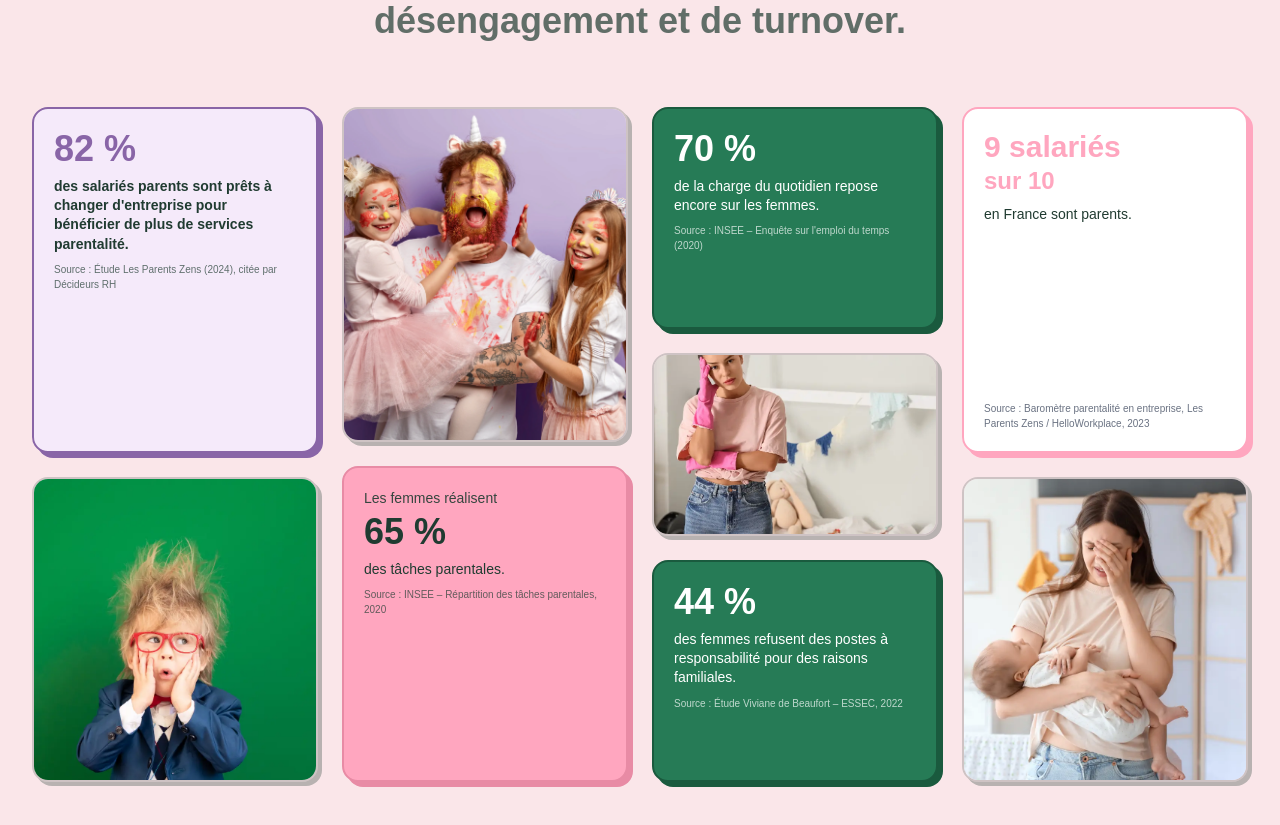
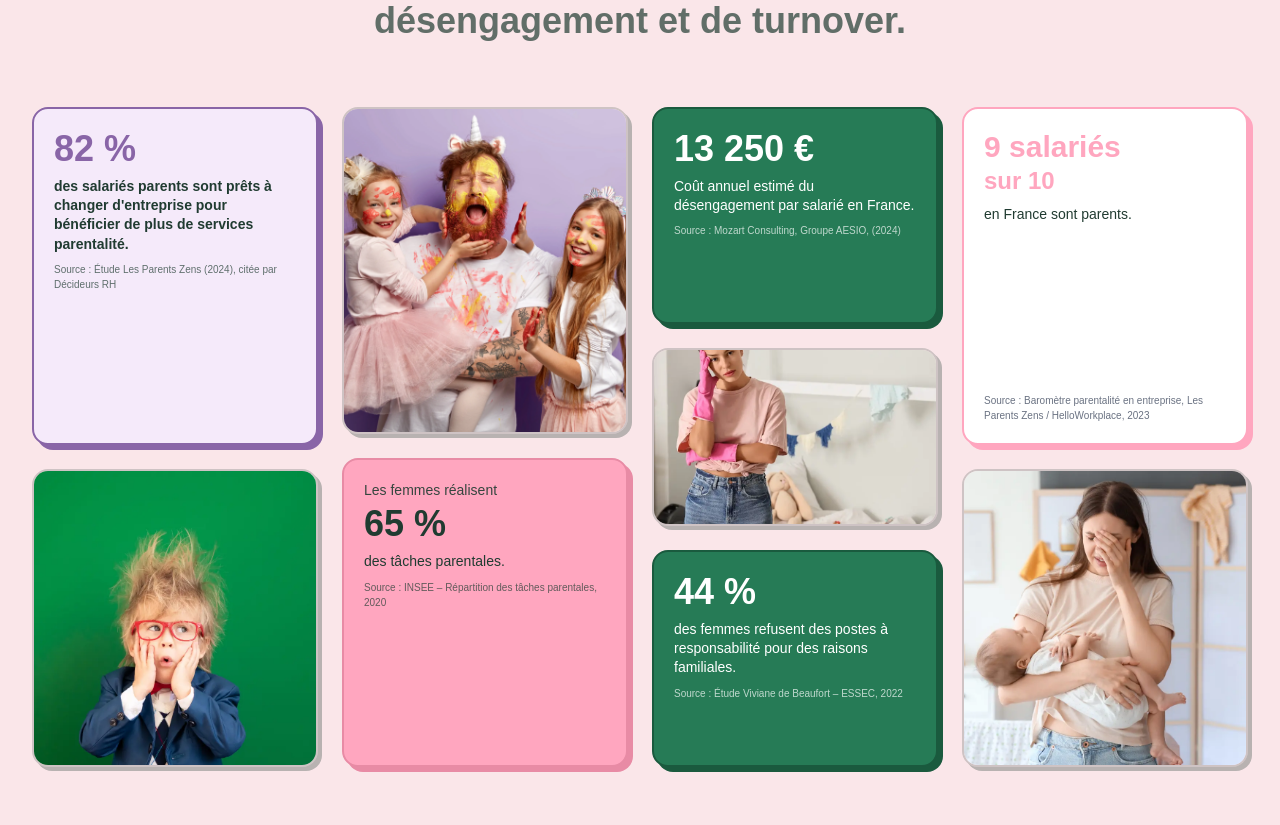
Before and after one commit to HappyTheo/happydarons-web, a React (Vite) app: page / in a window 1280 px wide. Shown: the part 3620-4445 px from the top of the page. Built offline with nearby package versions, Linux system fonts and the light colour scheme; a web font is replaced by a local one.

Commit message:
Modif Cards

```diff
--- a/src/app/components/ConstatSection.tsx
+++ b/src/app/components/ConstatSection.tsx
@@ -53,12 +53,12 @@ export function ConstatSection() {
 					<div className="col-span-1 row-span-2 flex flex-col gap-3 lg:gap-6">
 						{/* Card 2 - 70% */}
 						<div className="flex-1 bg-[#267b56] rounded-2xl p-3 lg:p-5 text-white border-2 border-[#1a5a3e] shadow-[3px_3px_0px_0px_rgba(26,90,62,1)] lg:shadow-[5px_5px_0px_0px_rgba(26,90,62,1)] active:shadow-[1px_1px_0px_0px_rgba(26,90,62,1)] active:translate-x-[2px] active:translate-y-[2px] hover:shadow-[2px_2px_0px_0px_rgba(26,90,62,1)] hover:translate-x-[3px] hover:translate-y-[3px] transition-all cursor-pointer">
-							<p className="text-2xl lg:text-4xl font-bold mb-1 lg:mb-2">70 %</p>
+							<p className="text-2xl lg:text-4xl font-bold mb-1 lg:mb-2">13 250 €</p>
 							<p className="text-[10px] lg:text-sm leading-snug mb-1 lg:mb-2">
-								de la charge du quotidien repose encore sur les femmes.
+								Coût annuel estimé du désengagement par salarié en France.
 							</p>
 							<p className="text-[7px] lg:text-[10px] opacity-70">
-								Source : INSEE – Enquête sur l'emploi du temps (2020)
+								Source : Mozart Consulting, Groupe AESIO, (2024)
 							</p>
 						</div>
 
```
